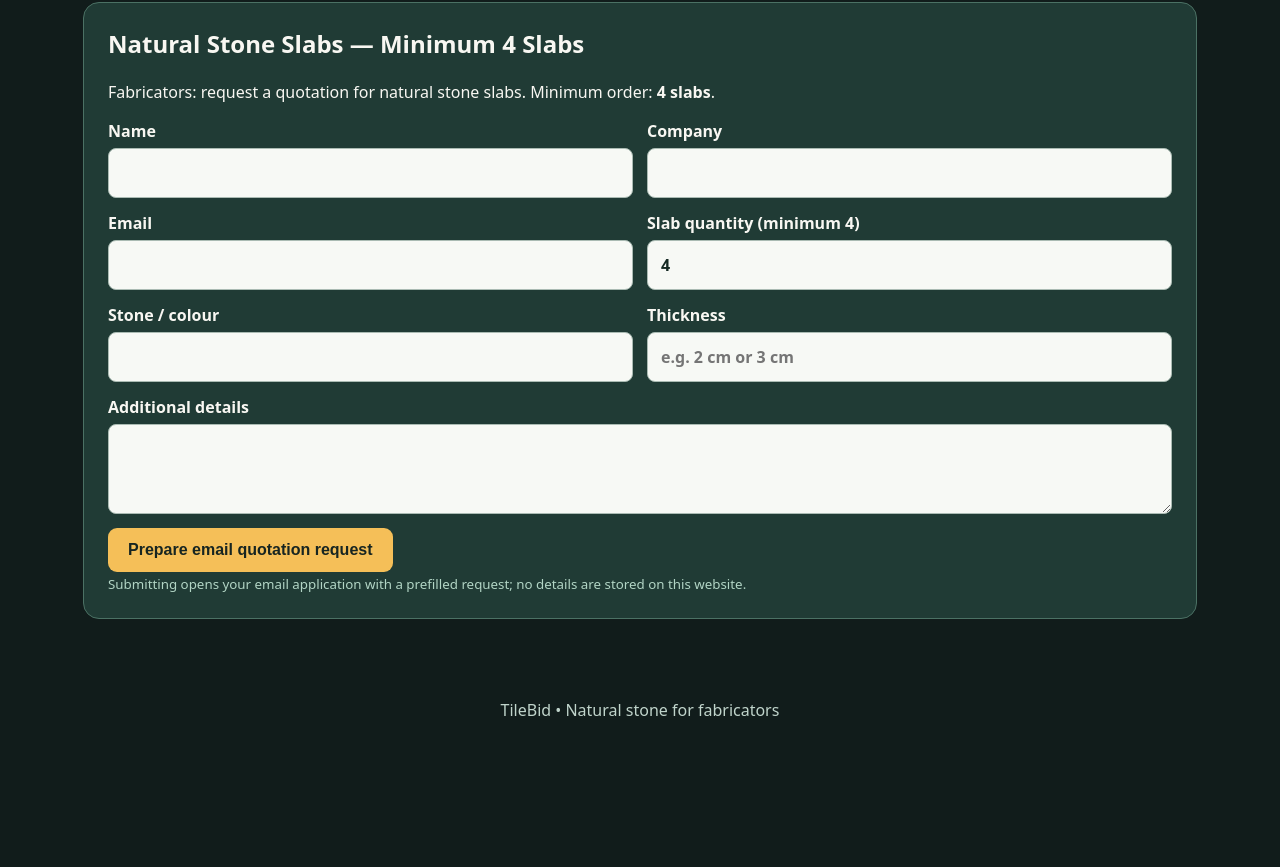
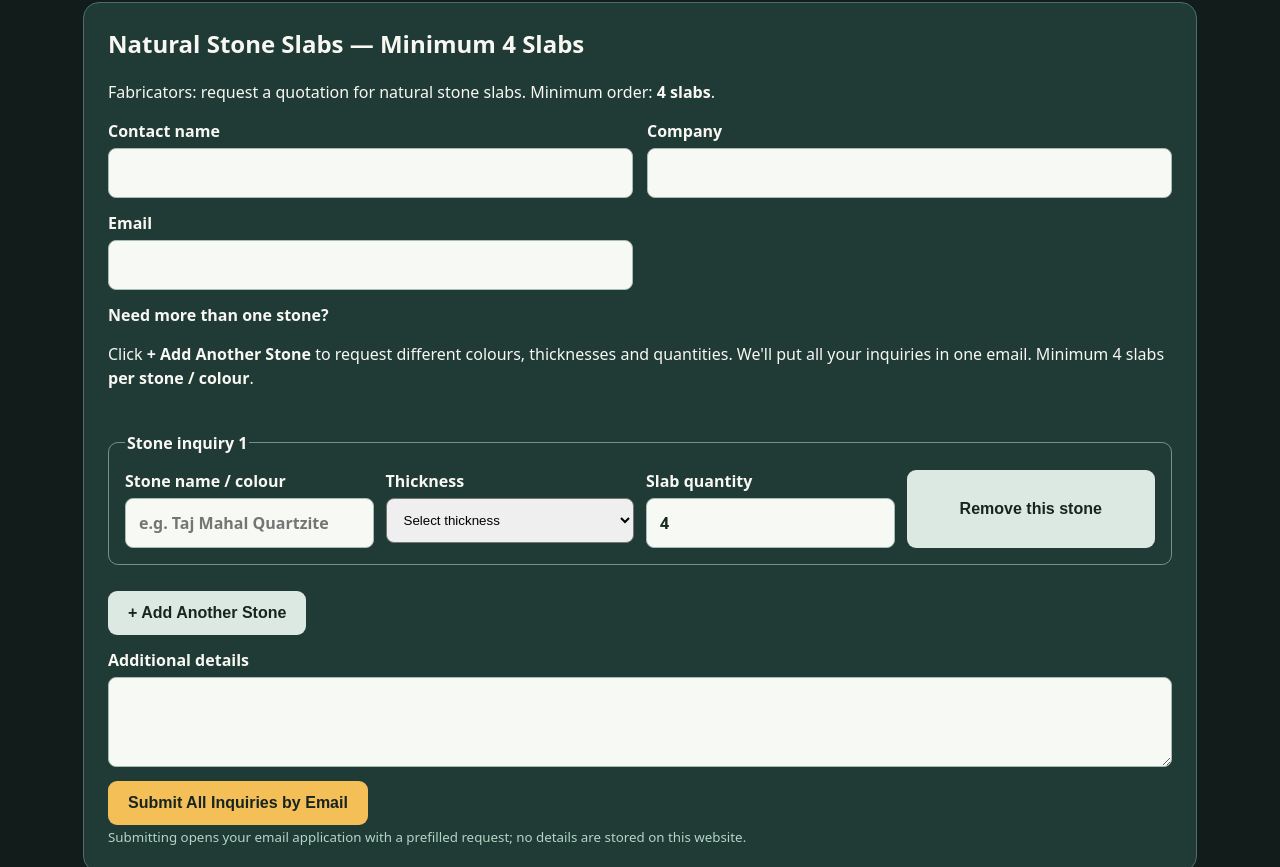
Before and after one commit to tsimoniha-lab/tilebid-game, a plain HTML site: page index.html in a window 1280 px wide. Shown: the part 900-1767 px from the top of the page. Before the commit the page ends 1646 px from the top, so only its background shows below. Drawn offline with Linux system fonts and the light colour scheme.

Commit message:
Add multiple stone inquiries with instructions and per-colour 4-slab validation

```diff
--- a/index.html
+++ b/index.html
@@ -9,12 +9,15 @@
 <div class="scene" id="scene" aria-label="Interactive hidden character quarry scene"><div class="sign" id="sign">STONE YARD</div><div class="truck"></div><button id="bud" class="bud" aria-label="Found Bud!"><span class="person">👷🏻‍♂️</span><span class="feet">👖</span></button><div id="bubble" class="bubble hidden" role="status">👋 Hi Bud!</div></div>
 <div class="actions"><button id="next" disabled>Find Bud to continue →</button><button id="reset" class="secondary">Restart game</button></div>
 <section class="rfq" id="rfq"><h2>Natural Stone Slabs — Minimum 4 Slabs</h2><p>Fabricators: request a quotation for natural stone slabs. Minimum order: <strong>4 slabs</strong>.</p>
-<form id="quoteForm"><label>Name<input name="name" required></label><label>Company<input name="company" required></label><label>Email<input type="email" name="email" required></label><label>Slab quantity (minimum 4)<input name="quantity" type="number" min="4" value="4" required></label><label>Stone / colour<input name="stone" required></label><label>Thickness<input name="thickness" placeholder="e.g. 2 cm or 3 cm"></label><label class="wide">Additional details<textarea name="details"></textarea></label><div class="wide"><button type="submit">Prepare email quotation request</button></div></form><small>Submitting opens your email application with a prefilled request; no details are stored on this website.</small></section>
+<form id="quoteForm"><label>Contact name<input name="name" required></label><label>Company<input name="company" required></label><label>Email<input type="email" name="email" required></label><div class="wide"><strong>Need more than one stone?</strong><p>Click <strong>+ Add Another Stone</strong> to request different colours, thicknesses and quantities. We'll put all your inquiries in one email. Minimum 4 slabs <strong>per stone / colour</strong>.</p></div><div id="stoneRows" class="wide"></div><div class="wide"><button type="button" id="addStone" class="secondary">+ Add Another Stone</button></div><label class="wide">Additional details<textarea name="details"></textarea></label><div class="wide"><button type="submit">Submit All Inquiries by Email</button></div></form><small>Submitting opens your email application with a prefilled request; no details are stored on this website.</small></section>
 </main><footer>TileBid • Natural stone for fabricators</footer>
 <script>
 const scene=document.getElementById('scene'),bud=document.getElementById('bud'),bubble=document.getElementById('bubble'),next=document.getElementById('next');let level=1,found=false;
 function render(){scene.querySelectorAll('.rock,.crate').forEach(x=>x.remove());let seed=level*701;function rnd(){seed=(seed*16807)%2147483647;return seed/2147483647}for(let i=0;i<23;i++){const el=document.createElement('div');el.className=i%4===0?'crate':'rock';el.style.left=(rnd()*90)+'%';el.style.top=(32+rnd()*55)+'%';el.style.width=(5+rnd()*11)+'%';el.style.height=(5+rnd()*13)+'%';scene.append(el)}bud.style.left=(8+rnd()*80)+'%';bud.style.top=(32+rnd()*46)+'%';bud.style.setProperty('--scale',(.6+rnd()*.55).toFixed(2));bud.style.display='block';bubble.classList.add('hidden');found=false;next.disabled=true;next.textContent='Find Bud to continue →';document.getElementById('levelText').textContent='Level '+level+' of 12';document.getElementById('scoreText').textContent='Found: '+(level-1)+' / 12';document.getElementById('sign').textContent=['MARBLE QUARRY','STONE WAREHOUSE','GRANITE YARD','SLAB STORAGE','QUARRY CUTTING','BLOCK INSPECTION','STONE SHOWROOM','STONE DEPOT','SLAB RACKS','QUARRY WORKSHOP','FABRICATOR YARD','FINAL STONE YARD'][level-1]}
 bud.addEventListener('click',()=>{if(found)return;found=true;bud.querySelector('.person').textContent='🙋🏻‍♂️';bubble.style.left=bud.style.left;bubble.style.top='25%';bubble.classList.remove('hidden');if('speechSynthesis'in window){speechSynthesis.cancel();const msg=new SpeechSynthesisUtterance('Hi Bud!');msg.pitch=1.35;msg.rate=1.05;speechSynthesis.speak(msg)}next.disabled=false;next.textContent=level===12?'All 12 found! See quotation form ↓':'Next level →';document.getElementById('scoreText').textContent='Found: '+level+' / 12'});
 next.addEventListener('click',()=>{if(!found)return;if(level===12){document.getElementById('rfq').scrollIntoView({behavior:'smooth'});return}level++;bud.querySelector('.person').textContent='👷🏻‍♂️';render()});document.getElementById('reset').addEventListener('click',()=>{level=1;bud.querySelector('.person').textContent='👷🏻‍♂️';render()});
-document.getElementById('quoteForm').addEventListener('submit',e=>{e.preventDefault();const d=new FormData(e.currentTarget);if(Number(d.get('quantity'))<4){alert('Minimum order is 4 slabs');return}const body=[...d.entries()].map(([k,v])=>k+': '+v).join('\n');location.href='mailto:tsimoniha@gmail.com?subject='+encodeURIComponent('TileBid natural stone slab quotation request')+'&body='+encodeURIComponent(body)});render();
+const stoneRows=document.getElementById('stoneRows');let stoneCount=0;
+function addStone(){stoneCount++;const row=document.createElement('fieldset');row.className='stoneRow';row.style.cssText='border:1px solid #6c9586;border-radius:10px;margin:12px 0;padding:16px;display:grid;grid-template-columns:repeat(auto-fit,minmax(170px,1fr));gap:12px';row.innerHTML='<legend style="font-weight:800">Stone inquiry '+stoneCount+'</legend><label>Stone name / colour<input class="stoneName" required placeholder="e.g. Taj Mahal Quartzite"></label><label>Thickness<select class="stoneThickness" style="padding:13px;border-radius:8px"><option value="">Select thickness</option><option>2 cm</option><option>3 cm</option><option>Other / specify below</option></select></label><label>Slab quantity<input class="stoneQty" type="number" min="4" value="4" required></label><button type="button" class="removeStone secondary">Remove this stone</button>';row.querySelector('.removeStone').addEventListener('click',()=>{if(stoneRows.children.length===1){alert('Keep at least one stone inquiry.');return}row.remove()});stoneRows.append(row)}
+document.getElementById('addStone').addEventListener('click',addStone);addStone();
+document.getElementById('quoteForm').addEventListener('submit',e=>{e.preventDefault();const form=e.currentTarget;if(!form.reportValidity())return;const rows=[...stoneRows.querySelectorAll('.stoneRow')];const inquiries=[];for(const [i,row] of rows.entries()){const stone=row.querySelector('.stoneName').value.trim(),thickness=row.querySelector('.stoneThickness').value||'Not specified',quantity=Number(row.querySelector('.stoneQty').value);if(!stone||!Number.isInteger(quantity)||quantity<4){alert('Each stone / colour needs at least 4 slabs.');return}inquiries.push('Stone '+(i+1)+': '+stone+'\\nThickness: '+thickness+'\\nQuantity: '+quantity+' slabs')}const d=new FormData(form);const body='Contact: '+d.get('name')+'\\nCompany: '+d.get('company')+'\\nEmail: '+d.get('email')+'\\n\\n'+inquiries.join('\\n\\n')+'\\n\\nAdditional details: '+(d.get('details')||'None');location.href='mailto:tsimoniha@gmail.com?subject='+encodeURIComponent('TileBid natural stone slab quotation — '+inquiries.length+' stone inquiries')+'&body='+encodeURIComponent(body)});render();
 </script></body></html>
```
